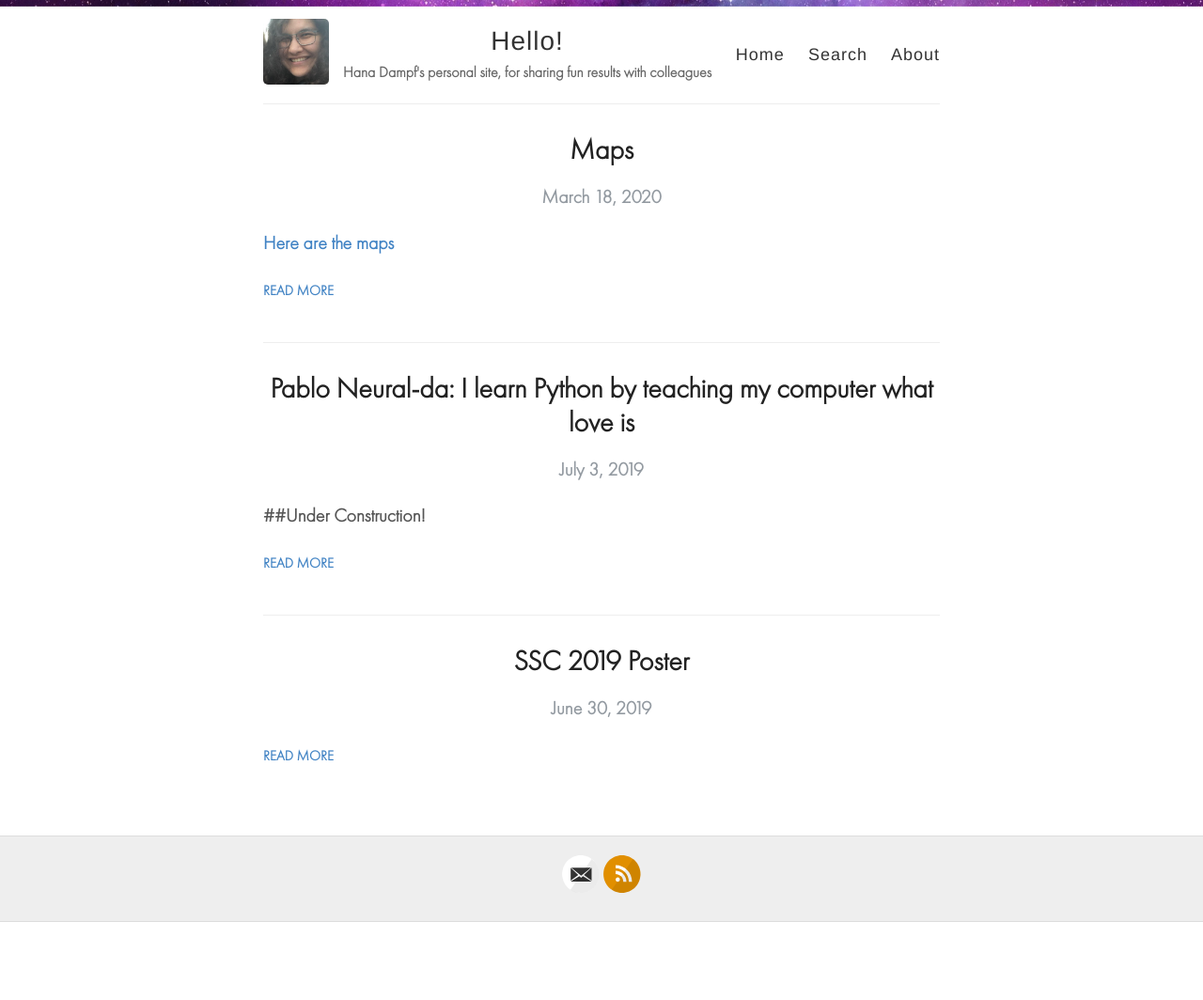
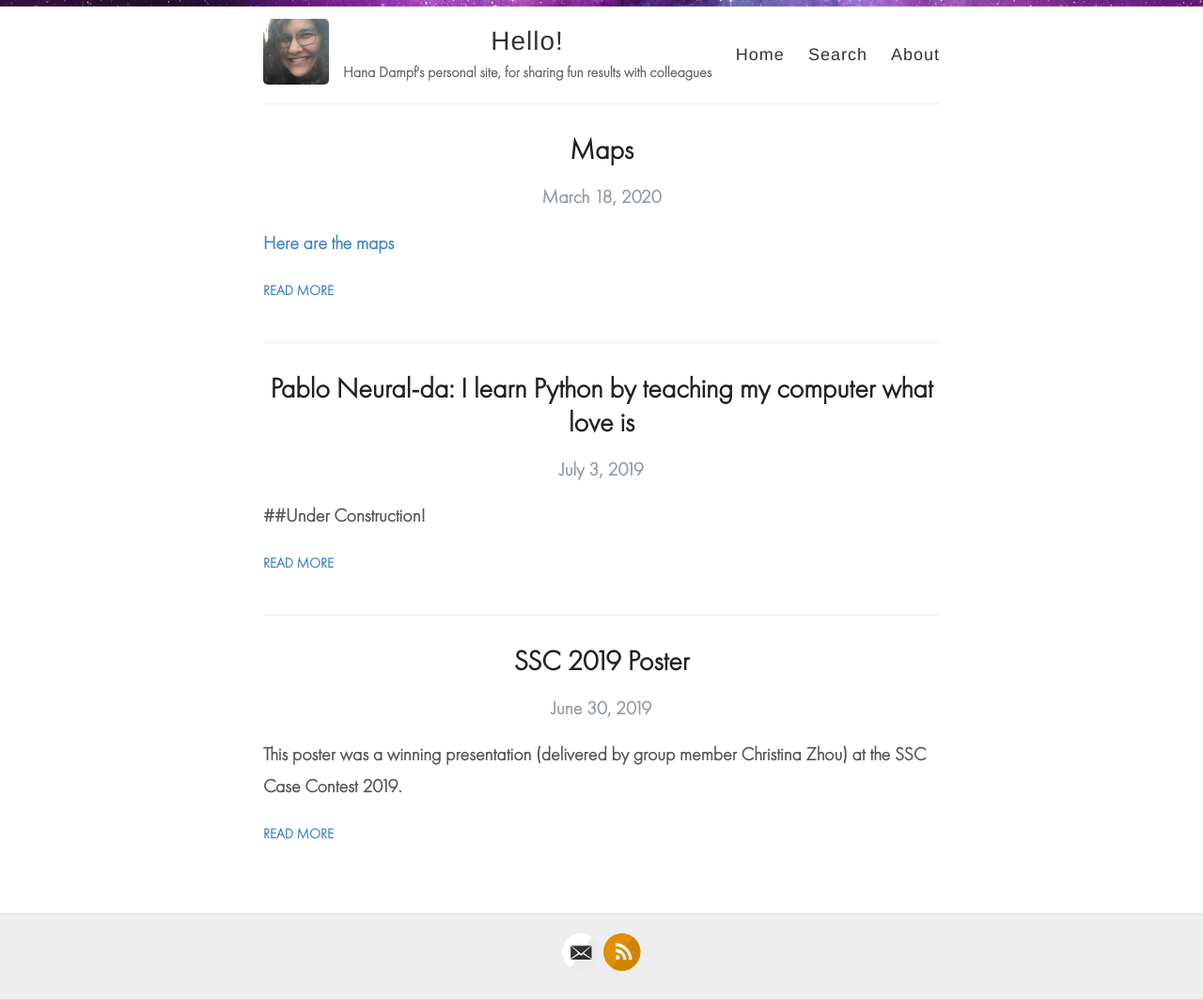
Before and after one commit to hana-dampf/hana-dampf.github.io, a Jekyll site: the page built from index.html, in a window 1280 px wide. Shown: the whole page at 94% size. Built offline with Jekyll 4.4.1, drawn with Linux system fonts in a browser that asks for light colours; before the commit the page ends 981 px from its top, so only the background shows below that.

Commit message:
Update 2019-06-30-SSC_Poster.md

```diff
--- a/_posts/2019-06-30-SSC_Poster.md
+++ b/_posts/2019-06-30-SSC_Poster.md
@@ -3,3 +3,7 @@ layout: post
 title: SSC 2019 Poster
 categories: [Survey Data, SSC Case Contest, Categorical Analysis]
 ---
+
+This poster was a winning presentation (delivered by group member Christina Zhou) at the SSC Case Contest 2019.
+
+![Poster](/poster final6_CZ_SP.pdf)
```
